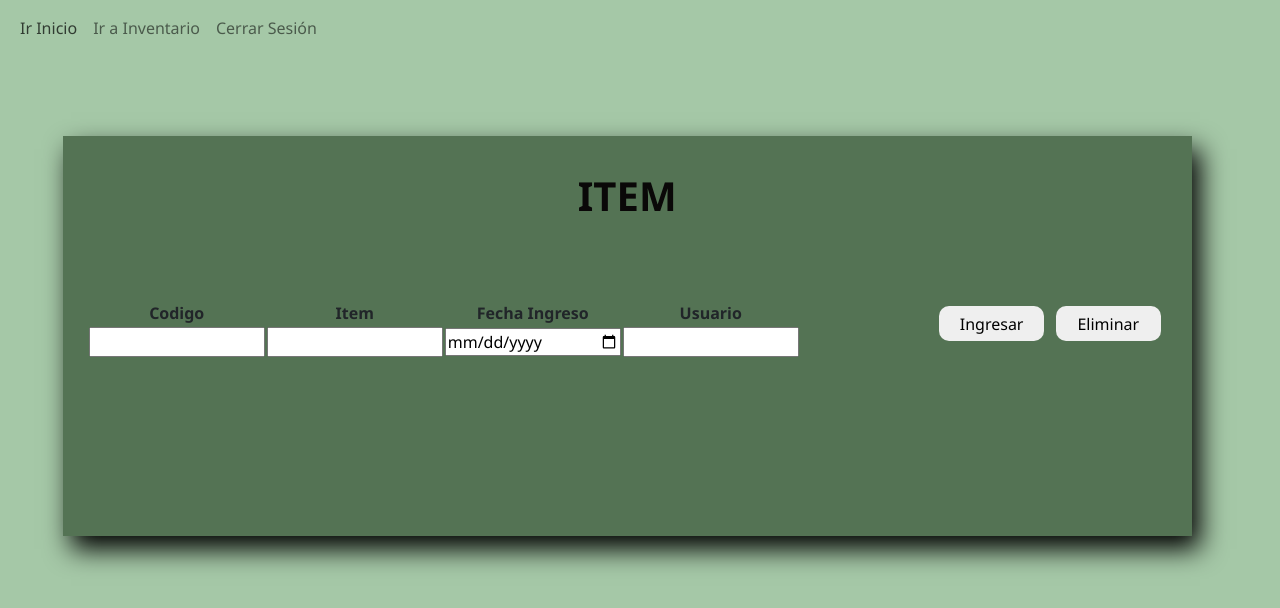
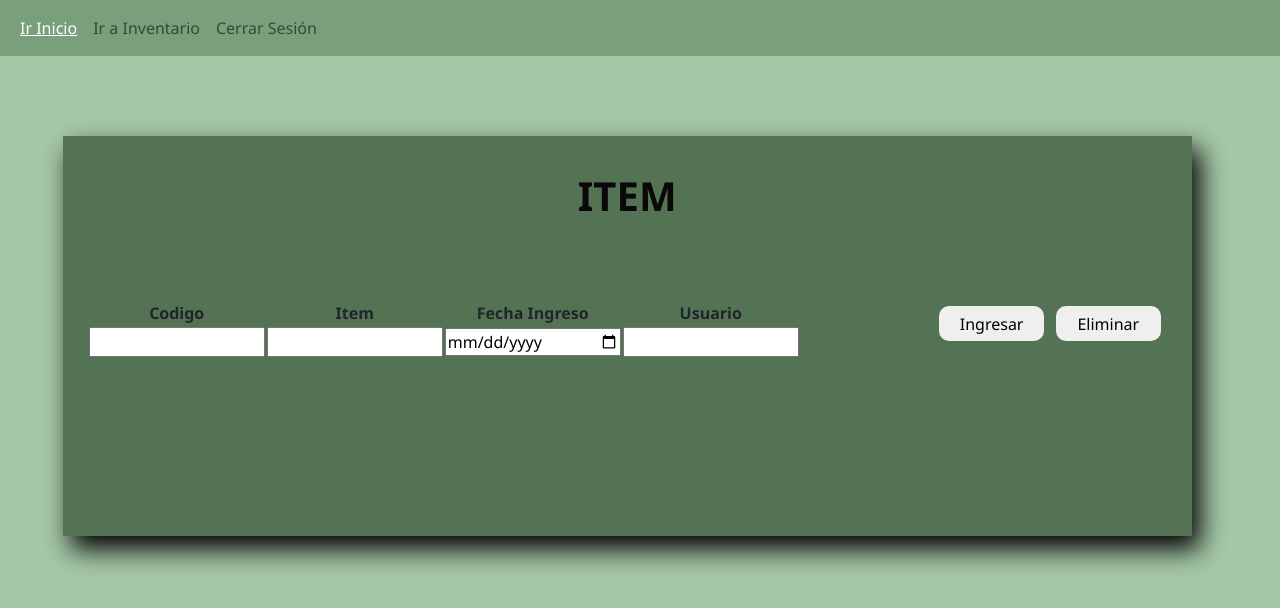
Before and after one commit to Elizavelarde/tienda_de_barrio, a plain HTML site: page crear.html in a window 1280 px wide. In both pictures the pointer is over the link "Ir Inicio". Drawn offline with nearby package versions, Linux system fonts and the light colour scheme.

Commit message:
Cambios en los link

```diff
--- a/crear.html
+++ b/crear.html
@@ -9,7 +9,7 @@
   </head>
   <body>
     <!--NAVBAR-->
-    <nav class="navbar navbar-expand-lg nav2">
+    <nav class="navbar navbar-expand-lg nav1">
       <div class="container-fluid">
 
         <button class="navbar-toggler" type="button" data-bs-toggle="collapse" data-bs-target="#navbarNavAltMarkup" aria-controls="navbarNavAltMarkup" aria-expanded="false" aria-label="Toggle navigation">
--- a/estilos/estilos.css
+++ b/estilos/estilos.css
@@ -114,6 +114,7 @@ input{
     color: white;
 }
 
-.nav1:hover {
+.nav1 .navbar-nav .nav-link:hover {
     text-decoration: underline;
+    color: white;
 }
```
